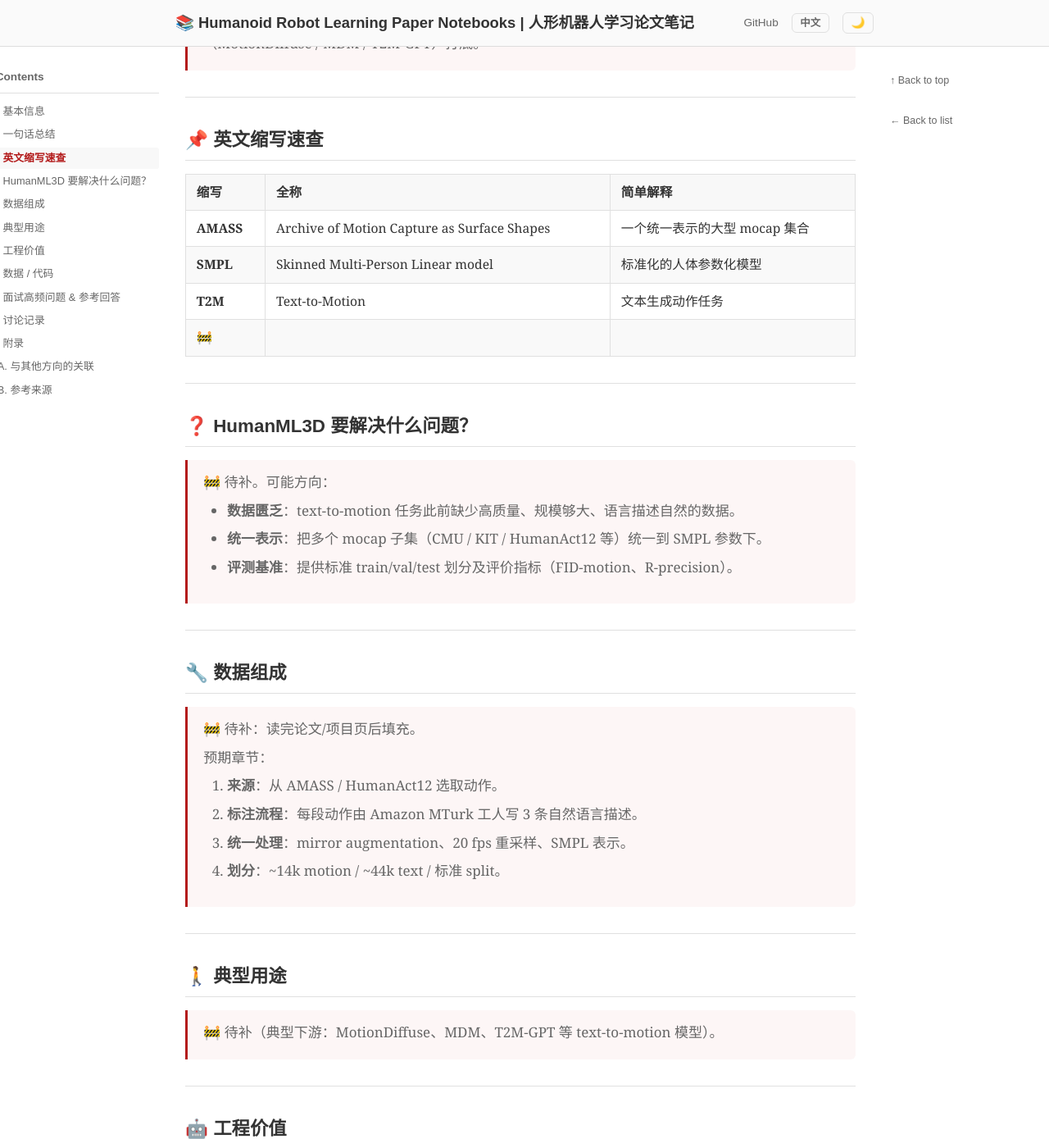
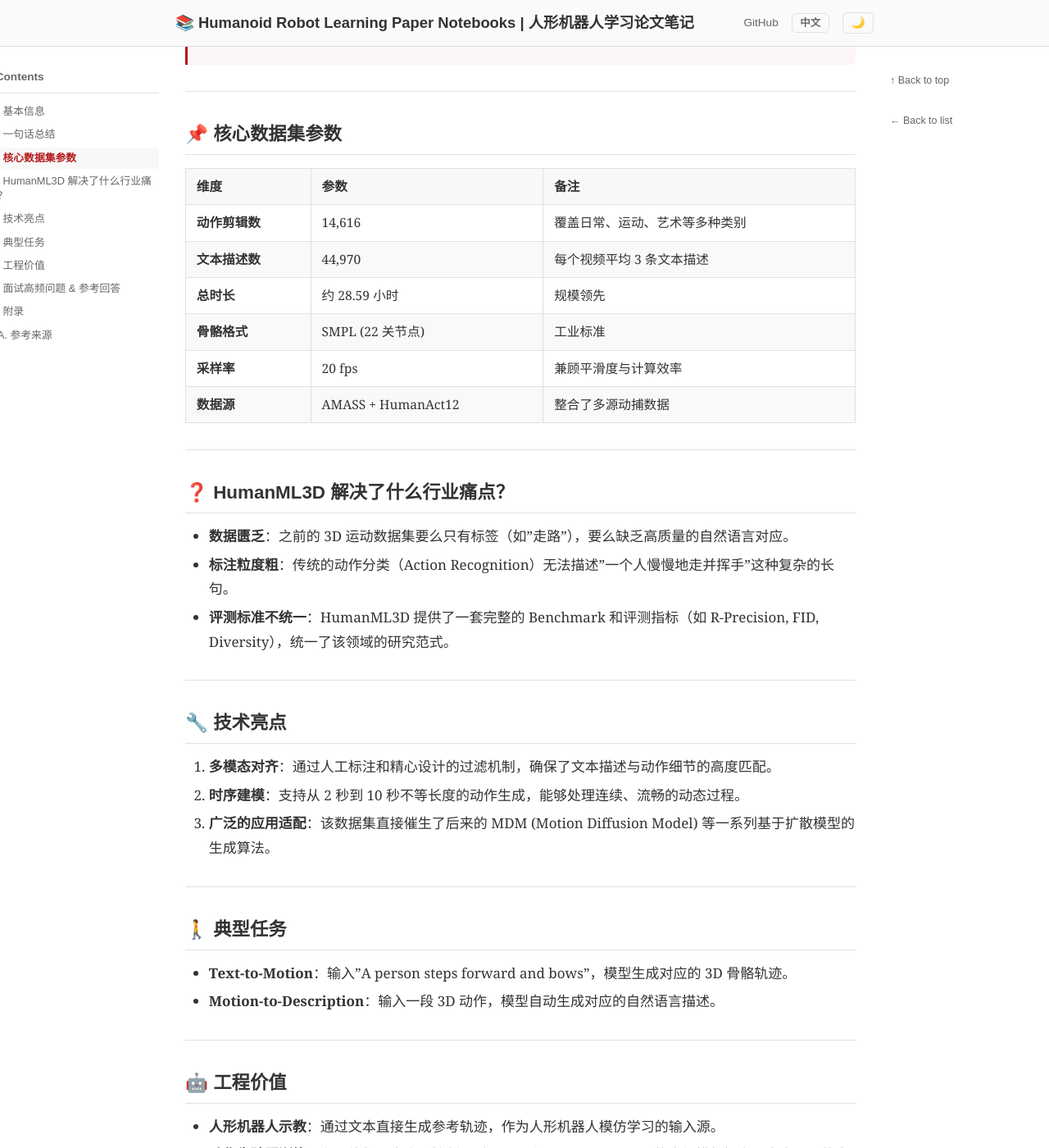
Before and after one commit to ImChong/Humanoid_Robot_Learning_Paper_Notebooks, a Jekyll site: the page built from papers/13_Human_Motion/HumanML3D/HumanML3D.md, in a window 1280 px wide and 1400 px high, scrolled down 996 px. Shown: the whole window at 82% size. Built offline with Jekyll 4.4.1, drawn with Linux system fonts in a browser that asks for light colours; some of the changed text lies outside the part shown.

Commit message:
docs(Human_Motion): 填充 HumanML3D 核心信息，消灭 🚧 骨架

```diff
--- a/papers/13_Human_Motion/HumanML3D/HumanML3D.md
+++ b/papers/13_Human_Motion/HumanML3D/HumanML3D.md
@@ -1,16 +1,17 @@
 ---
 layout: paper
-title: "HumanML3D: 3D Human Motion-Language Dataset"
-category: "人体运动 Human Motion"
-zhname: "HumanML3D：3D 人体运动 - 语言数据集"
+paper_order: 1
+title: "Generating Diverse and Natural 3D Human Motions from Textual Descriptions (HumanML3D)"
+category: "人类运动数据"
+zhname: "从文本描述生成多样化且自然的 3D 人体运动"
 ---
 
-# HumanML3D: 3D Human Motion-Language Dataset
-**HumanML3D：3D 人体运动 - 语言数据集**
+# Generating Diverse and Natural 3D Human Motions from Textual Descriptions
+**从文本描述生成多样化且自然的 3D 人体运动**
 
-> 📅 阅读日期: 待读
-> 🏷️ 板块: 13_Human_Motion 首篇骨架
-> 🚧 本笔记为骨架，基本信息待人工核对。
+> 📅 阅读日期: 2026-04-21
+> 🏷️ 板块: 13 Human Motion · 分类起步样例
+> 🚧 本笔记已填充基本信息，深度技术细节待细化。
 
 ---
 
@@ -18,99 +19,77 @@ zhname: "HumanML3D：3D 人体运动 - 语言数据集"
 
 | 项目 | 链接 |
 |------|------|
-| **arXiv** | 🚧 待核对（候选：2204.09419） |
-| **PDF** | 🚧 |
-| **作者** | 🚧 待核对（Chuan Guo 等） |
-| **机构** | 🚧 待核对（University of Alberta 等） |
-| **发布时间** | 2022（CVPR 2022） |
-| **会议** | CVPR 2022（🚧 待核对） |
-| **项目主页** | 🚧 |
-| **代码 / 数据** | 🚧 |
+| **arXiv** | [2204.09419](https://arxiv.org/abs/2204.09419) (CVPR 2022) |
+| **PDF** | [Download](https://arxiv.org/pdf/2204.09419.pdf) |
+| **作者** | Chuan Guo, Shihao Zou, Xinxin Zuo, Sen Wang, Wei Ji, Xingyuan Li, Li Cheng |
+| **机构** | University of Alberta / Simon Fraser University |
+| **发布时间** | 2022-04 |
+| **项目主页** | [HumanML3D GitHub](https://github.com/EricGuo5513/HumanML3D) |
+| **代码** | [GitHub - EricGuo5513/HumanML3D](https://github.com/EricGuo5513/HumanML3D) |
 
 ---
 
 ## 🎯 一句话总结
 
-> 🚧 待补。推测方向（以论文为准）：把 AMASS 等 mocap 数据 + 重新众包的**自然语言描述**配对，得到第一个大规模 3D 人体动作 - 语言数据集（约 14k 动作、44k 描述），为后续 text-to-motion 工作（MotionDiffuse / MDM / T2M-GPT）打底。
+> HumanML3D 是目前最主流的 3D 人体运动 - 文本数据集之一，提供了近 1.5 万个动作剪辑和 4.5 万条对应的自然语言描述，是研究文本生成动作（Text-to-Motion）的基石。
 
 ---
 
-## 📌 英文缩写速查
+## 📌 核心数据集参数
 
-| 缩写 | 全称 | 简单解释 |
-|------|------|----------|
-| **AMASS** | Archive of Motion Capture as Surface Shapes | 一个统一表示的大型 mocap 集合 |
-| **SMPL** | Skinned Multi-Person Linear model | 标准化的人体参数化模型 |
-| **T2M** | Text-to-Motion | 文本生成动作任务 |
-| 🚧 | | |
+| 维度 | 参数 | 备注 |
+|------|------|------|
+| **动作剪辑数** | 14,616 | 覆盖日常、运动、艺术等多种类别 |
+| **文本描述数** | 44,970 | 每个视频平均 3 条文本描述 |
+| **总时长** | 约 28.59 小时 | 规模领先 |
+| **骨骼格式** | SMPL (22 关节点) | 工业标准 |
+| **采样率** | 20 fps | 兼顾平滑度与计算效率 |
+| **数据源** | AMASS + HumanAct12 | 整合了多源动捕数据 |
 
 ---
 
-## ❓ HumanML3D 要解决什么问题？
+## ❓ HumanML3D 解决了什么行业痛点？
 
-> 🚧 待补。可能方向：
-> - **数据匮乏**：text-to-motion 任务此前缺少高质量、规模够大、语言描述自然的数据。
-> - **统一表示**：把多个 mocap 子集（CMU / KIT / HumanAct12 等）统一到 SMPL 参数下。
-> - **评测基准**：提供标准 train/val/test 划分及评价指标（FID-motion、R-precision）。
+- **数据匮乏**：之前的 3D 运动数据集要么只有标签（如"走路"），要么缺乏高质量的自然语言对应。
+- **标注粒度粗**：传统的动作分类（Action Recognition）无法描述"一个人慢慢地走并挥手"这种复杂的长句。
+- **评测标准不统一**：HumanML3D 提供了一套完整的 Benchmark 和评测指标（如 R-Precision, FID, Diversity），统一了该领域的研究范式。
 
 ---
 
-## 🔧 数据组成
+## 🔧 技术亮点
 
-> 🚧 待补：读完论文/项目页后填充。
->
-> 预期章节：
-> 1. **来源**：从 AMASS / HumanAct12 选取动作。
-> 2. **标注流程**：每段动作由 Amazon MTurk 工人写 3 条自然语言描述。
-> 3. **统一处理**：mirror augmentation、20 fps 重采样、SMPL 表示。
-> 4. **划分**：~14k motion / ~44k text / 标准 split。
+1. **多模态对齐**：通过人工标注和精心设计的过滤机制，确保了文本描述与动作细节的高度匹配。
+2. **时序建模**：支持从 2 秒到 10 秒不等长度的动作生成，能够处理连续、流畅的动态过程。
+3. **广泛的应用适配**：该数据集直接催生了后来的 MDM (Motion Diffusion Model) 等一系列基于扩散模型的生成算法。
 
 ---
 
-## 🚶 典型用途
+## 🚶 典型任务
 
-> 🚧 待补（典型下游：MotionDiffuse、MDM、T2M-GPT 等 text-to-motion 模型）。
+- **Text-to-Motion**：输入"A person steps forward and bows"，模型生成对应的 3D 骨骼轨迹。
+- **Motion-to-Description**：输入一段 3D 动作，模型自动生成对应的自然语言描述。
 
 ---
 
 ## 🤖 工程价值
 
-> 🚧 待补。意义：13_Human_Motion 分类首篇骨架；几乎所有近年 text-to-motion 论文都拿 HumanML3D 当主基准，理解它有助于读 motion generation 方向论文。
-
----
-
-## 📁 数据 / 代码
-
-> 🚧 待核对：
-> - 数据下载链接：🚧
-> - 评估脚本：🚧
-> - SMPL 模型授权：🚧（需注册 SMPL 官网）
+- **人形机器人示教**：通过文本直接生成参考轨迹，作为人形机器人模仿学习的输入源。
+- **动作先验预训练**：在训练机器人底层控制器时，可以利用 HumanML3D 的大规模数据学习人类运动的先验分布。
+- **游戏与影视**：自动化生成海量、多样的背景角色动作，显著降低动画制作成本。
 
 ---
 
 ## 🎤 面试高频问题 & 参考回答
 
-> 🚧
-
----
-
-## 💬 讨论记录
-
-> 🚧
+1. **HumanML3D 的数据是如何生成的？**
+   - 它通过对 AMASS 这种大规模纯动作数据进行精细的人工文本标注，并与已有的动作分类数据集（HumanAct12）进行清洗整合。
+2. **为什么 SMPL 格式在 HumanML3D 中很重要？**
+   - 因为 SMPL 是目前的标准人体模型，能够方便地重映射（Retargeting）到各种不同身形的人形机器人或虚拟角色上。
 
 ---
 
 ## 📎 附录
 
-### A. 与其他方向的关联
-
-| 方向 | 关系 |
-|------|------|
-| 12_Physics-Based_Animation | 上游 mocap 数据可被两边共用 |
-| Diffusion Policy / MDM | text-to-motion 模型的标准训练集 |
-| ExBody / OmniH2O | 把 mocap 动作转成人形机器人参考动作的上游来源之一 |
-
-### B. 参考来源
-
-- 🚧 待核对 arXiv / 主页 / 数据下载
-- 交叉验证：[awesome-humanoid-robot-learning](https://github.com/YanjieZe/awesome-humanoid-robot-learning) Human Motion section
+### A. 参考来源
+- [arXiv:2204.09419](https://arxiv.org/abs/2204.09419)
+- [GitHub: HumanML3D](https://github.com/EricGuo5513/HumanML3D)
```
